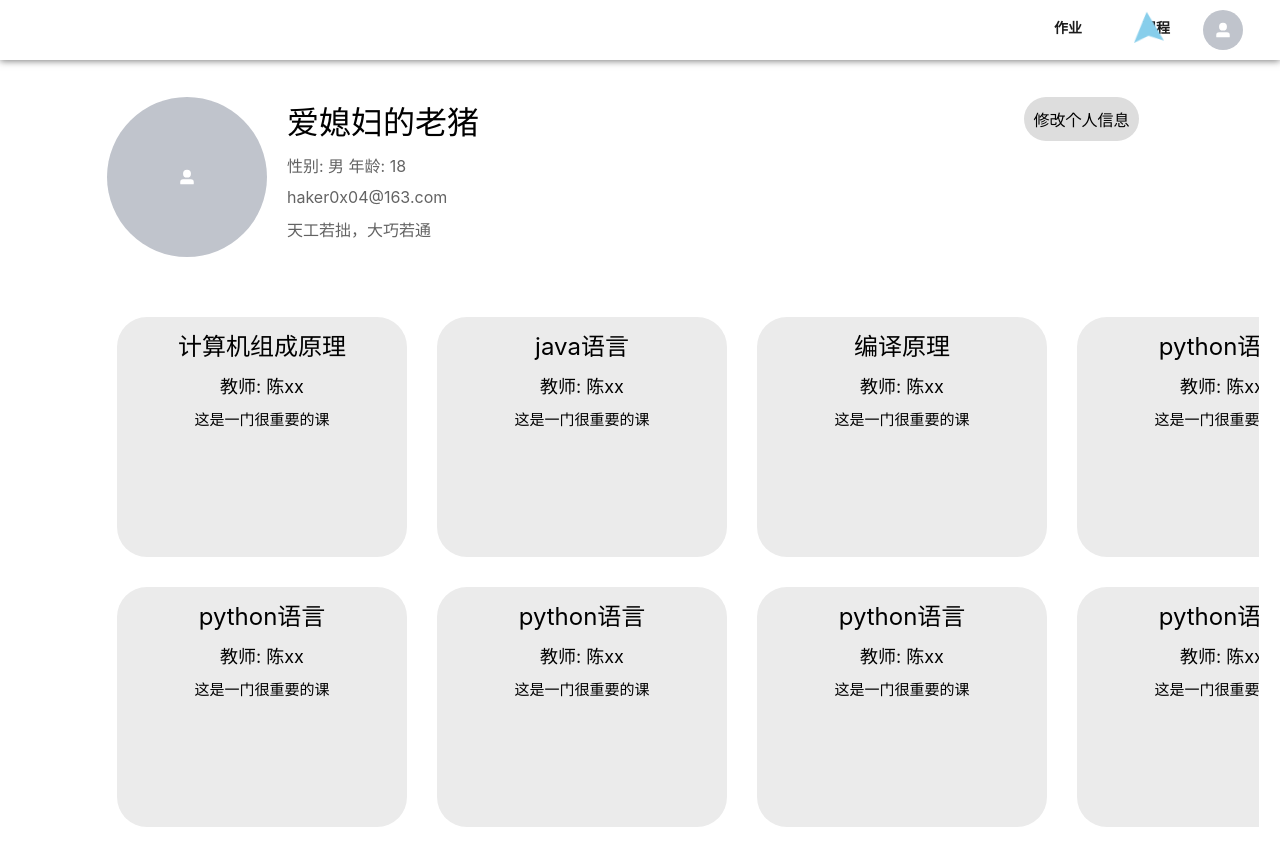
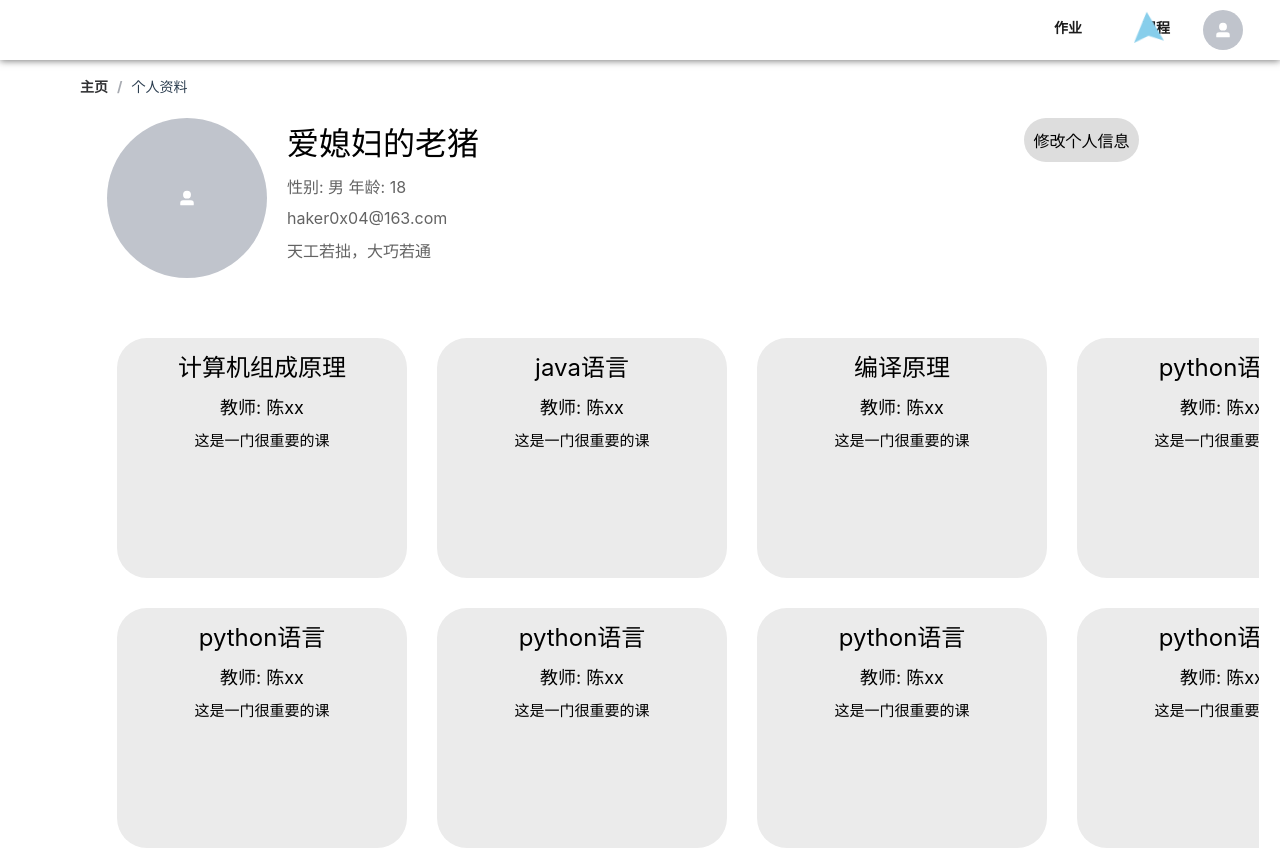
Before and after one commit to HonkerAcmen/HSP-web, a Vue app: page /profile in a window 1280 px wide. Shown: the top 850 px of the page. Built offline with nearby package versions, Linux system fonts and the light colour scheme; sample sign-in values are in the browser's storage.

Commit message:
新增面包屑给profile页面，且将面包屑定义为新组件

```diff
--- /dev/null
+++ b/src/components/Breadcrumb.vue
@@ -0,0 +1,31 @@
+<template>
+    <nav class="breadcrumb">
+        <el-breadcrumb separator="/">
+            <!-- :key="index" 为每个面包屑项提供一个唯一的键，优化渲染性能。 -->
+            <el-breadcrumb-item v-for="(item, index) in items" :key="index" :to="item.link">
+                {{ item.text }}
+            </el-breadcrumb-item>
+        </el-breadcrumb>
+    </nav>
+</template>
+
+<script lang="ts" setup>
+    // 入 defineProps 函数，用于定义组件的 props。
+    import {defineProps} from 'vue'
+
+    interface BreadcrumbItem {
+        text: string
+        link: string
+    }
+    // 使用 defineProps 定义组件接收的 props，要求 items 是一个 BreadcrumbItem 数组。
+    const props = defineProps<{
+        items: BreadcrumbItem[];
+    }>()
+</script>
+
+<style scoped>
+.breadcrumb{
+    margin-top: 20px;
+    margin-left: 5rem;
+}
+</style>
--- a/src/views/Profile/index.vue
+++ b/src/views/Profile/index.vue
@@ -1,5 +1,6 @@
 <template>
     <HeaderNav @logout="headleLogout"></HeaderNav>
+    <Breadcrumb :items="breadcrumbItems"></Breadcrumb>
     <div class="profile-con">
         <!-- 上部分头像详情 -->
         <div class="profile-top">
@@ -39,6 +40,7 @@
 
 <script lang="ts" setup>
 import HeaderNav from "@/components/HeaderNav.vue";
+import Breadcrumb from "@/components/Breadcrumb.vue"
 import { UserFilled } from "@element-plus/icons-vue";
 import { type userCourse, testCourseData } from "@/res/dataModel";
 import { ref } from "vue";
@@ -65,6 +67,11 @@ const loadData = () => {
     }
 };
 
+const breadcrumbItems = ref([
+    {text : '主页', link : '/'},
+    {text : '个人资料', link : '/profile'}
+])
+
 // 初始化数据
 initializeData();
 </script>
```
